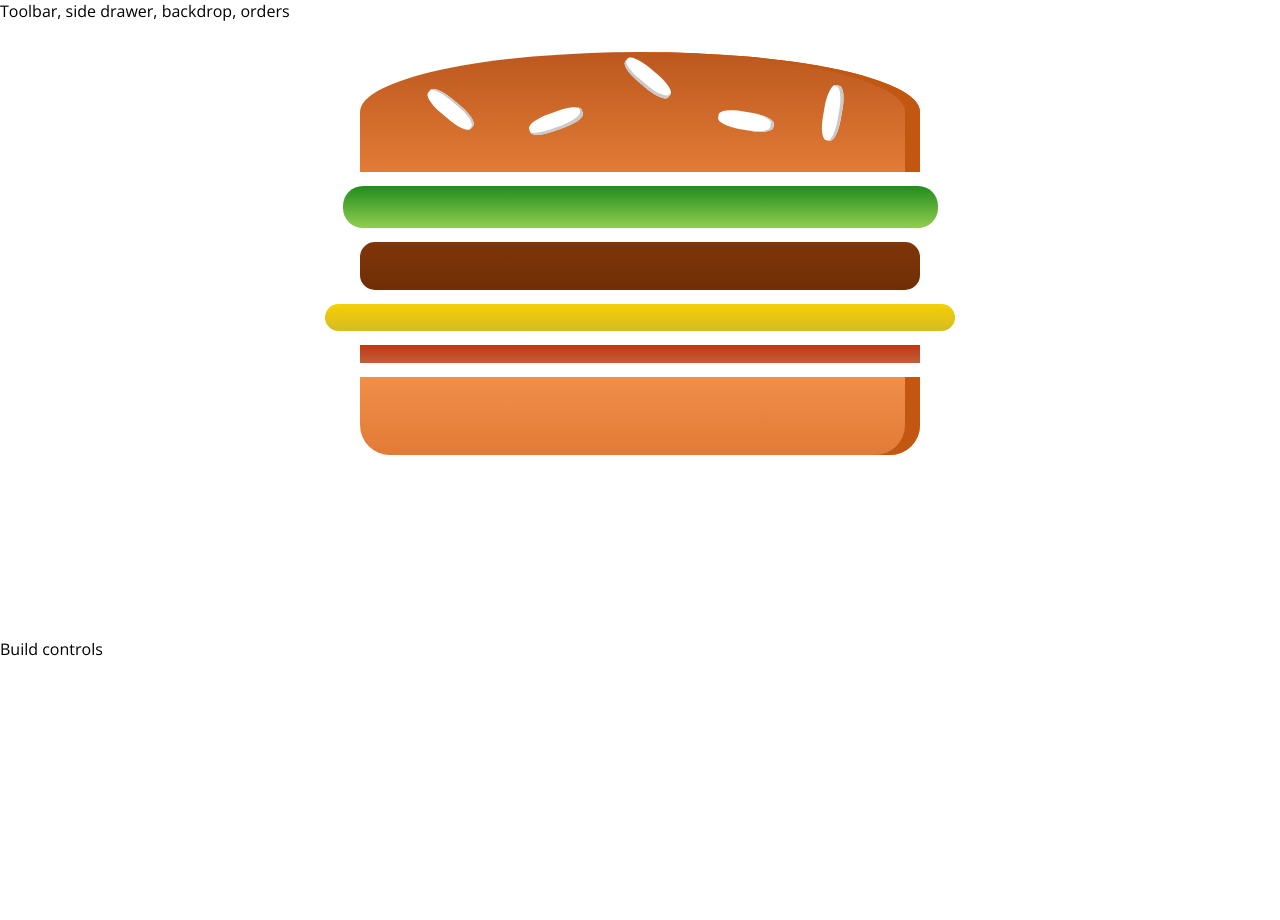
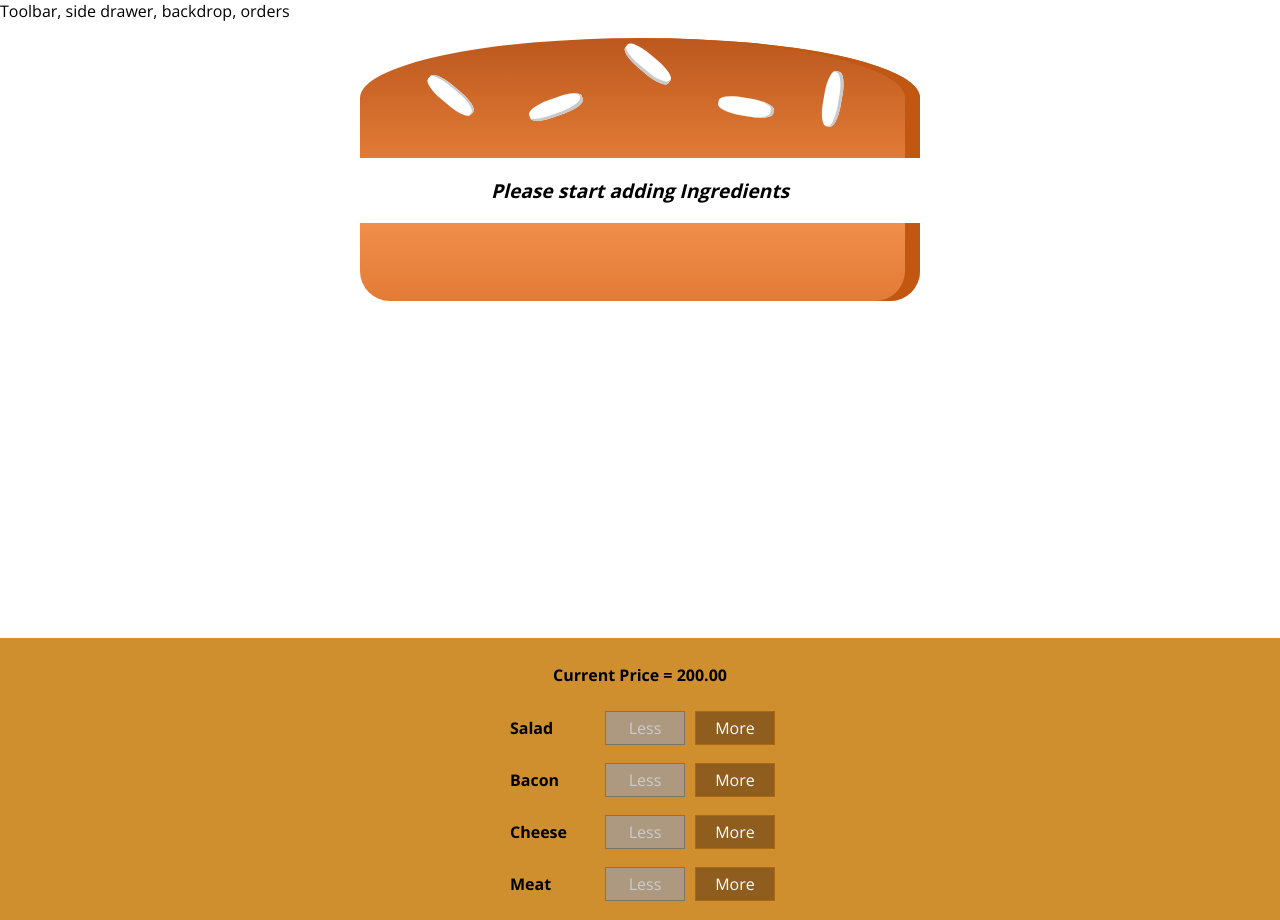
Before and after one commit to stupidJack4256/MyBurger, a React (Create React App) app: page / in a window 1280 px wide. Before the commit the page ends 800 px from the top, so only its background shows below. Built offline with nearby package versions, Linux system fonts and the light colour scheme.

Commit message:
Added BuildControls

```diff
--- /dev/null
+++ b/src/components/Burger/BuildControls/BuildControl/BuildControl.js
@@ -0,0 +1,15 @@
+import React from 'react';
+import classes from './BuildControl.module.css';
+
+const buildControl =(props)=>{
+	return(
+		<div className={classes.BuildControl} >
+			<div className={classes.Label} >{props.label}</div>
+			<button className={classes.Less} onClick={props.removed} disabled={props.disabled} >Less</button>
+			<button className={classes.More} onClick={props.added} >More</button>
+
+		</div>
+	)
+}
+
+export default buildControl;
--- /dev/null
+++ b/src/components/Burger/BuildControls/BuildControl/BuildControl.module.css
@@ -0,0 +1,56 @@
+.BuildControl {
+    display: flex;
+    justify-content: space-between;
+    align-items: center;
+    margin: 5px 0;
+}
+
+.BuildControl button {
+    display: block;
+    font: inherit;
+    padding: 5px;
+    margin: 0 5px;
+    width: 80px;
+    border: 1px solid #AA6817;
+    cursor: pointer;
+    outline: none;
+}
+
+.BuildControl button:disabled {
+    background-color: #AC9980;
+    border: 1px solid #7E7365;
+    color: #ccc;
+    cursor: default;
+}
+
+.BuildControl button:hover:disabled {
+    background-color: #AC9980;
+    color: #ccc;
+    cursor: not-allowed;
+}
+
+.Label {
+    padding: 10px;
+    font-weight: bold;
+    width: 80px;
+}
+
+.BuildControl .Less {
+    background-color: #D39952;
+    color: white;
+}
+
+.BuildControl .More {
+    background-color: #8F5E1E;
+    color: white;
+}
+
+.BuildControl .Less:hover, .BuildControl .Less:active {
+    background-color: #DAA972;
+    color: white;
+}
+
+.BuildControl .More:hover,.BuildControl .More:active {
+    background-color: #99703F;
+    color: white;
+}
--- /dev/null
+++ b/src/components/Burger/BuildControls/BuildControls.js
@@ -0,0 +1,28 @@
+import React from 'react';
+import BuildControl from './BuildControl/BuildControl';
+import classes from './BuildControls.module.css';
+
+const controls = [
+						{label:'Salad', type:'salad'},
+						{label:'Bacon', type:'bacon'},
+						{label:'Cheese', type:'cheese'},
+						{label:'Meat', type:'meat'}
+];
+
+const buildControls =(props)=>{
+	return(
+		<div className={classes.BuildControls}>
+			<p><strong>Current Price = {props.price.toFixed(2)} </strong></p>
+				{controls.map(ctrl=>{
+				return <BuildControl
+								 label={ctrl.label}
+								 key={ctrl.label}
+								 added={()=>props.ingredientAdded(ctrl.type)}
+								 removed={()=>props.ingredientRemoved(ctrl.type)}
+								 disabled={props.disabled[ctrl.type]}/>
+			})}
+		</div>
+	)
+}
+
+export default buildControls;
--- /dev/null
+++ b/src/components/Burger/BuildControls/BuildControls.module.css
@@ -0,0 +1,10 @@
+.BuildControls{
+	width: 100%;
+	background-color: #CF8F2E;
+	display: flex;
+	flex-flow: column;
+	align-items: center;
+	box-shadow: 0 2px 1px #ccc;
+	margin: auto;
+	padding: 10px 0;
+}
--- a/src/components/Burger/Burger.module.css
+++ b/src/components/Burger/Burger.module.css
@@ -2,7 +2,7 @@
 
 	width: 100%;
 	height: 250px;
-	overflow: auto;
+	overflow: auto-flow;
 	margin: auto;
 	text-align: center;
 	font-weight: bold;
--- a/src/containers/BurgerBuilder/BurgerBuilder.js
+++ b/src/containers/BurgerBuilder/BurgerBuilder.js
@@ -1,23 +1,77 @@
 import React, {Component} from 'react';
 import Aux from '../../hoc/Auxilliary';
 import Burger from '../../components/Burger/Burger';
+import BuildControls from '../../components/Burger/BuildControls/BuildControls';
+
+const INGREDIENT_PRICES = {
+		salad: 40,
+		meat: 45,
+		cheese: 35,
+		bacon: 40
+}
+
 
 class BurgerBuilder extends Component {
 
 	state = {
 		ingredients: {
-			salad: 1,
-			meat: 1,
-			cheese: 1,
-			bacon: 1
+			salad: 0,
+			meat: 0,
+			cheese: 0,
+			bacon: 0
+		},
+		totalPrice: 200
+	}
+
+
+	addIngredienthandler=(type)=>{
+		const oldCount = this.state.ingredients[type];
+		const updatedCount = oldCount+1;
+		const updatedIngredients = {
+			...this.state.ingredients
+		};
+		updatedIngredients[type]=updatedCount;
+		const priceAddition = INGREDIENT_PRICES[type];
+		const oldPrice = this.state.totalPrice;
+		const newPrice = oldPrice+priceAddition;
+
+		this.setState({ingredients: updatedIngredients, totalPrice: newPrice});
+	}
+
+	removeIngredientHandler = (type) =>{
+		const oldCount = this.state.ingredients[type];
+		if(oldCount <= 0){
+			return;
 		}
+		const updatedCount = oldCount-1;
+		const updatedIngredients = {
+			...this.state.ingredients
+		};
+		updatedIngredients[type]=updatedCount;
+		const priceDeduction = INGREDIENT_PRICES[type];
+		const oldPrice = this.state.totalPrice;
+		const newPrice = oldPrice-priceDeduction;
+
+		this.setState({ingredients: updatedIngredients, totalPrice: newPrice});
 	}
 
 	render(){
+
+		const disabledInfo = {
+			...this.state.ingredients
+		};
+		for(let key in disabledInfo){
+			disabledInfo[key] = disabledInfo[key] <= 0;
+		}
+
 		return(
 			<Aux>
 				<Burger ingredients = {this.state.ingredients} />
-				<div>Build controls</div>
+				<BuildControls
+					ingredientAdded={this.addIngredienthandler}
+					ingredientRemoved={this.removeIngredientHandler}
+					disabled={disabledInfo}
+					price={this.state.totalPrice}/>
 			</Aux>
 		)
 	}
```
